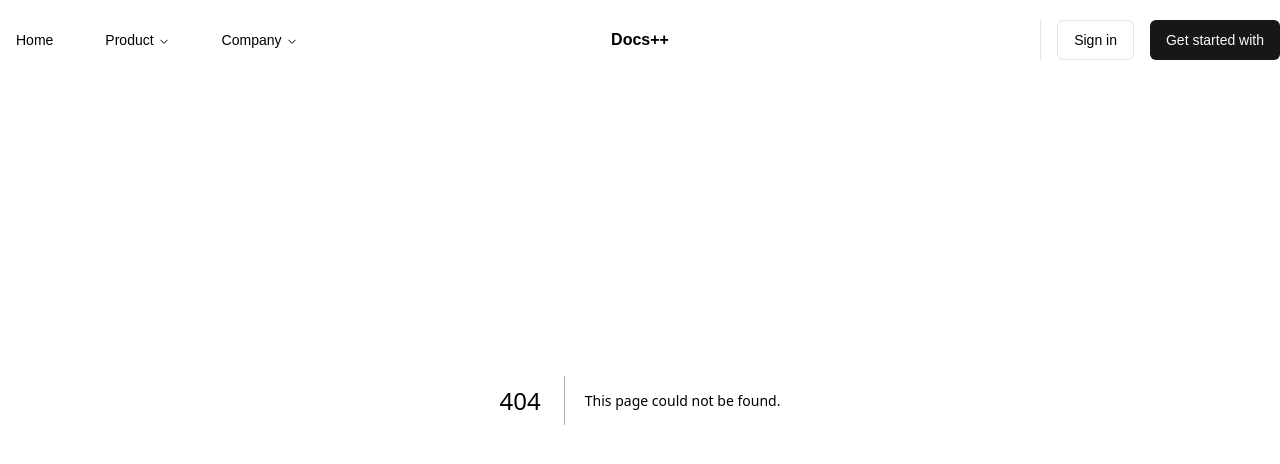
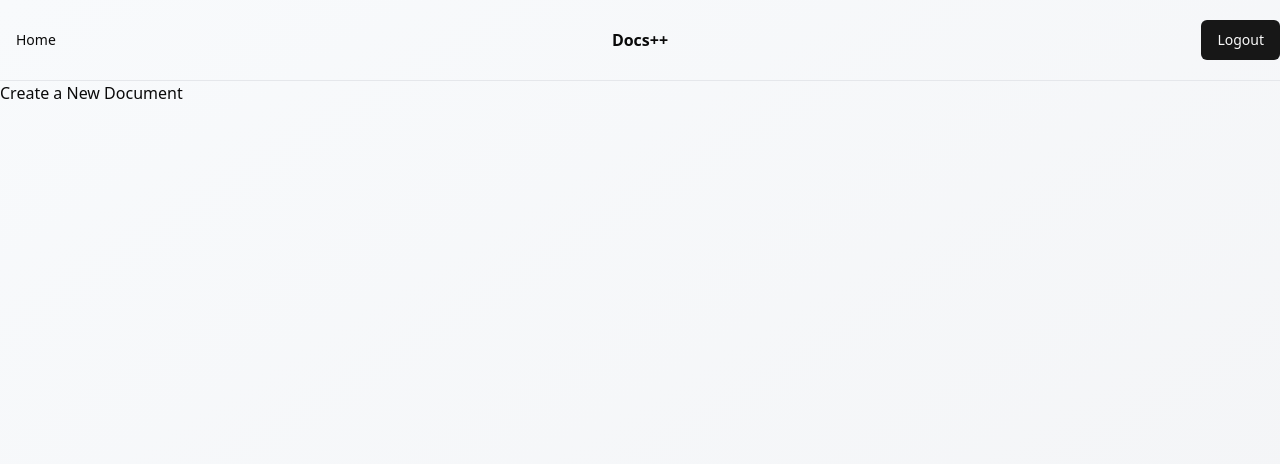
Before and after one commit to joshuacappelli/docsplusplus, a Next.js app: page /dashboard/doc/new in a window 1280 px wide. Before the commit this address had no page. Shown: the top 464 px of the page. Built offline with nearby package versions, Linux system fonts and the light colour scheme.

Commit message:
fixed routing to new and edit for the docs

```diff
--- /dev/null
+++ b/src/app/dashboard/doc/[id]/page.tsx
@@ -0,0 +1,15 @@
+"use client"
+
+import { useParams } from "next/navigation";
+
+export default function EditDocPage() {
+  const { id } = useParams();
+
+  return (
+    <div>
+      <h1>Edit Document</h1>
+      <p>Editing document with ID: {id}</p>
+      {/* Add your editing form here */}
+    </div>
+  );
+}
--- /dev/null
+++ b/src/app/dashboard/doc/new/page.tsx
@@ -0,0 +1,10 @@
+export default function NewDocPage() {
+    console.log("New Document Page Loaded");
+
+    return (
+      <div>
+        <h1>Create a New Document</h1>
+        {/* Add your form for creating a new document */}
+      </div>
+    );
+  }
--- a/src/app/dashboard/layout.tsx
+++ b/src/app/dashboard/layout.tsx
@@ -1,4 +1,5 @@
-
+import { Header2 } from "@/components/ui/header";
+import { HeaderWrapper } from "@/components/ui/header-wrapper";
 export default function DashboardLayout({
   children,
 }: {
@@ -6,9 +7,10 @@ export default function DashboardLayout({
 }) {
   return (
     <div className="min-h-screen bg-gradient-to-br from-slate-50 to-gray-100 font-sans antialiased">
-
+      <Header2 />
       {/* Add a subtle grid pattern overlay */}
       <div className="absolute inset-0 bg-grid-slate-100 [mask-image:linear-gradient(0deg,transparent,black)] pointer-events-none" />
+      <HeaderWrapper />
 
       {children}
     </div>
--- a/src/app/dashboard/page.tsx
+++ b/src/app/dashboard/page.tsx
@@ -1,15 +1,17 @@
 "use client";
 
-import { HeaderWrapper } from "@/components/ui/header-wrapper";
 import { Header2 } from "@/components/ui/header";
 import { Button } from "@/components/ui/button";
 import { useEffect, useState } from "react";
 import { Dots_v1 } from "@/components/ui/spinner";
 import { EmptyState } from "@/components/ui/empty-state";
 import { FileText } from "lucide-react";
-import { Dropdown } from "@/components/ui/dropdown-with-the-same-width-as-trigger";
+import { useRouter } from "next/navigation";
+import Link from "next/link";
+
 
 export default function DashboardPage() {
+  const router = useRouter();
   const [docs, setDocs] = useState<Array<{ id: number; title: string }>>([]);
   const [isLoading, setIsLoading] = useState(true);
   const [error, setError] = useState<string | null>(null);
@@ -65,9 +67,7 @@ export default function DashboardPage() {
 
   return (
     <div className="min-h-screen flex flex-col">
-      <Header2 />
       <div className="absolute top-16 left-0 right-0">
-        <HeaderWrapper />
       </div>
 
       <div className="flex flex-1">
@@ -76,7 +76,7 @@ export default function DashboardPage() {
           <div className="space-y-4">
             <Button
               className="w-full"
-              onClick={() => (window.location.href = "/dashboard/new")}
+              onClick={() => (router.push("/dashboard/doc/new"))}
             >
               Create New Doc +
             </Button>
@@ -85,13 +85,13 @@ export default function DashboardPage() {
               <div className="text-sm text-muted-foreground font-medium">Your Documents</div>
               <div className="space-y-1">
                 {docs?.map((doc) => (
-                  <a
+                  <Link
                     key={doc.id}
-                    href={`/dashboard/${doc.id}`}
+                    href={`/dashboard/doc/${doc.id}`}
                     className="block px-2 py-1 hover:bg-gray-100/50 rounded-md transition-colors"
                   >
                     {doc.title}
-                  </a>
+                  </Link>
                 ))}
               </div>
             </nav>
--- a/src/app/layout.tsx
+++ b/src/app/layout.tsx
@@ -1,8 +1,8 @@
-
 import type { Metadata } from "next";
 import { Geist, Geist_Mono } from "next/font/google";
 import "./globals.css";
 import { HeaderWrapper } from '@/components/ui/header-wrapper';
+import { SessionProvider } from "next-auth/react";
 
 const geistSans = Geist({
   variable: "--font-geist-sans",
@@ -15,8 +15,8 @@ const geistMono = Geist_Mono({
 });
 
 export const metadata: Metadata = {
-  title: "Create Next App",
-  description: "Generated by create next app",
+  title: "Docs++",
+  description: "Generate markdown files with ease",
 };
 
 export default function RootLayout({
@@ -29,9 +29,9 @@ export default function RootLayout({
       <body
         className={`${geistSans.variable} ${geistMono.variable} antialiased`}
       >
-
-        <HeaderWrapper />
-        {children}
+        <SessionProvider>
+          {children}
+        </SessionProvider>
       </body>
     </html>
   );
--- a/src/app/page.tsx
+++ b/src/app/page.tsx
@@ -1,6 +1,7 @@
 "use client";
 
 import { useRouter } from "next/navigation";
+import { Header1 } from "@/components/ui/header";
 
 export default function Home() {
   const router = useRouter();
@@ -20,7 +21,7 @@ export default function Home() {
   return (
 
     <div className="grid grid-rows-[20px_1fr_20px] items-center justify-items-center min-h-screen p-8 pb-20 gap-16 sm:p-20 font-[family-name:var(--font-geist-sans)]">
-
+      <Header1 />
       <main className="flex flex-col gap-16 row-start-2 items-center max-w-4xl mx-auto">
         <div className="text-center space-y-6">
           <h1 className="text-5xl sm:text-6xl font-bold">
--- a/src/components/ui/header-wrapper.tsx
+++ b/src/components/ui/header-wrapper.tsx
@@ -5,7 +5,7 @@ import { usePathname } from "next/navigation";
 
 export function HeaderWrapper() {
   const pathname = usePathname();
-  const hideHeaderPaths = ["/auth/login", "/auth/signup", "/dashboard"];
+  const hideHeaderPaths = ["/auth/login", "/auth/signup", "/dashboard", "/dashboard/doc/new", "/dashboard/doc/"];
 
   if (hideHeaderPaths.includes(pathname)) {
     return null;
--- a/src/components/ui/header.tsx
+++ b/src/components/ui/header.tsx
@@ -12,6 +12,7 @@ import {
 import { Menu, MoveRight, X } from "lucide-react";
 import { useState } from "react";
 import Link from "next/link";
+import { signOut } from "next-auth/react";
 
 function Header1() {
     const navigationItems = [
@@ -177,6 +178,11 @@ function Header2() {
         },
     ];
     const [isOpen, setOpen] = useState(false);
+
+    const handleLogout = async () => {
+        await signOut({ callbackUrl: '/' });
+    };
+
     return (
         <header className="w-full top-0 left-0 bg-grid-slate-100 border-b border-gray-200">
             <div className="container relative mx-auto min-h-20 flex gap-4 flex-row lg:grid lg:grid-cols-3 items-center">
@@ -221,9 +227,9 @@ function Header2() {
                     <p className="font-semibold">Docs++</p>
                 </div>
                 <div className="flex justify-end w-full gap-4">
-                    <Link href="/logout">
-                        <Button>logout</Button>
-                    </Link>
+                    <Button onClick={handleLogout}>
+                        Logout
+                    </Button>
                 </div>
                 <div className="flex w-12 shrink lg:hidden items-end justify-end">
                     <Button variant="ghost" onClick={() => setOpen(!isOpen)}>
```
